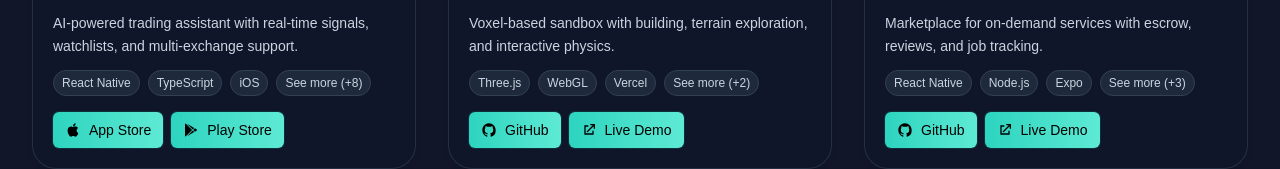
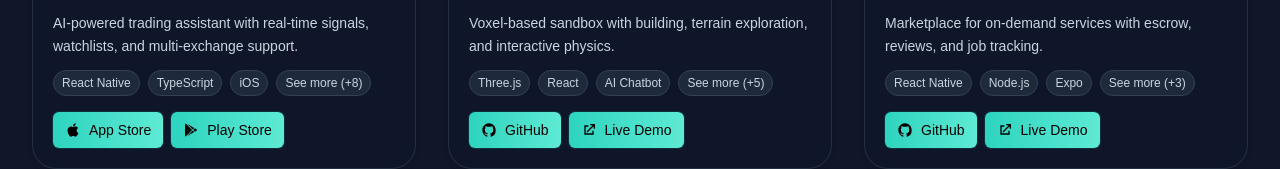
Before and after one commit to orchlonn/orchlon-portfolio, a Next.js app: page /projects in a window 1280 px wide. Shown: the part 565-734 px from the top of the page. Built offline with nearby package versions, Linux system fonts and the light colour scheme.

Commit message:
small update on skill section

```diff
--- a/src/app/projects/page.tsx
+++ b/src/app/projects/page.tsx
@@ -40,7 +40,16 @@ const ProjectSection = () => {
           title="Gobicraft — 3D Sandbox"
           image={GobicraftLogo}
           description="Voxel-based sandbox with building, terrain exploration, and interactive physics."
-          tags={["Three.js", "WebGL", "Vercel", "React", "TypeScript"]}
+          tags={[
+            "Three.js",
+            "React",
+            "AI Chatbot",
+            "Large Language Model API",
+            "TypeScript",
+            "Gemini AI",
+            "Vercel",
+            "WebGL",
+          ]}
           githubLink="https://github.com/orchlonn/gobicraft"
           demoLink="https://gobicraft.vercel.app/"
           className="animate-scale-in-delay"
```
